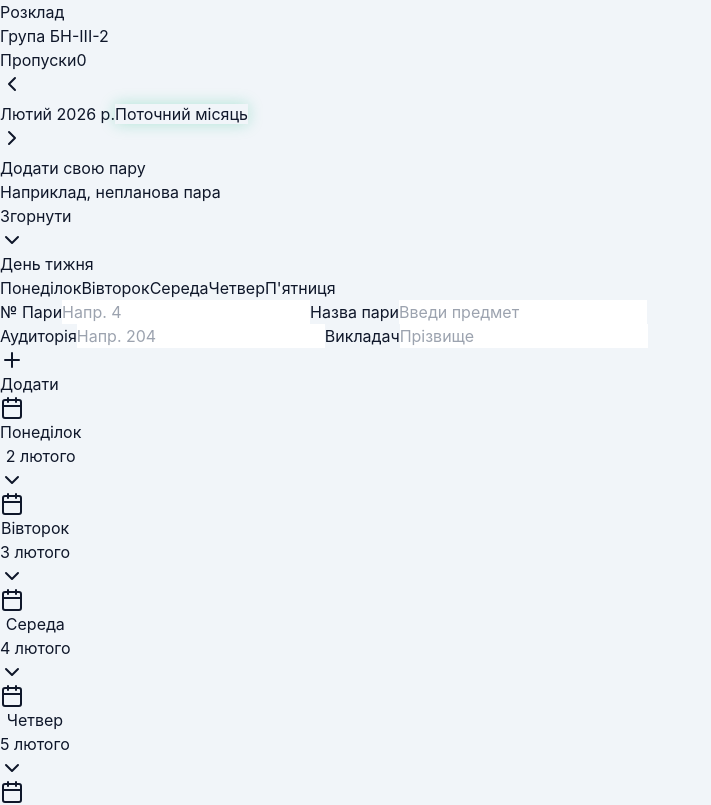
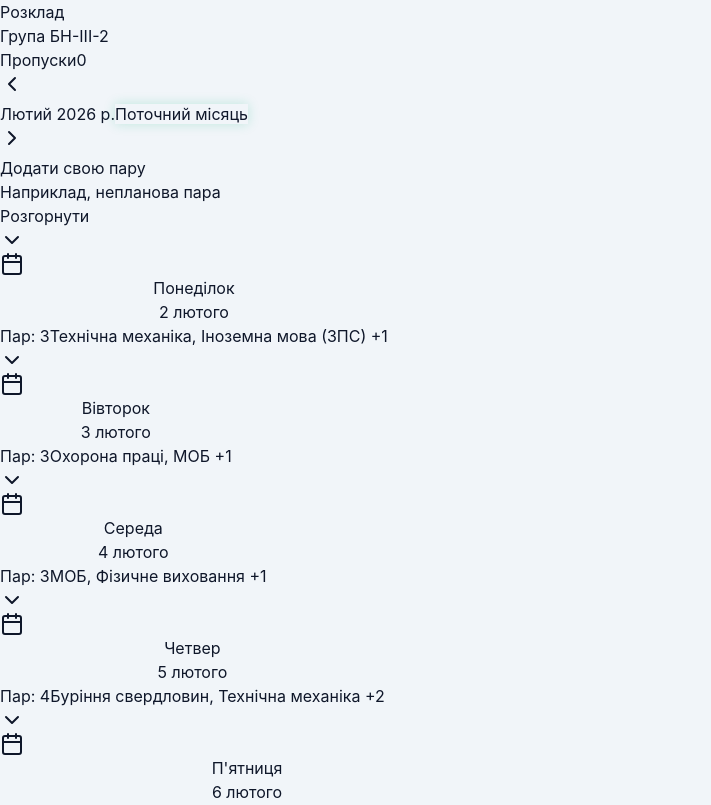
Before and after one commit to xx0loxi/calendar-2.0, a React (Vite) app: page / in a window 1280 px wide. Shown: the top 805 px of the page, without its empty margins (0-711 px from the left). Built offline with nearby package versions, Linux system fonts and the light colour scheme.

Commit message:
Collapse add-lesson form by default

```diff
--- a/src/App.tsx
+++ b/src/App.tsx
@@ -146,7 +146,7 @@ function App() {
   const [formRoom, setFormRoom] = useState('');
   const [formTeacher, setFormTeacher] = useState('');
   const [formIndex, setFormIndex] = useState('');
-  const [isFormOpen, setIsFormOpen] = useState(true);
+  const [isFormOpen, setIsFormOpen] = useState(false);
   const [openDays, setOpenDays] = useState<Set<string>>(() => new Set());
 
   const getNextIndex = (dayId: string) => {
@@ -227,7 +227,11 @@ function App() {
               <h1 className="text-xl font-bold text-slate-900 dark:text-slate-100 leading-tight">Розклад</h1>
               <p className="text-xs text-slate-500 dark:text-slate-400 font-medium">Група БН-ІІІ-2</p>
             </div>
-            <div className="flex items-center gap-2 bg-red-50/90 dark:bg-red-950/40 text-red-700 dark:text-red-300 px-3 py-1.5 rounded-full border border-red-100 dark:border-red-900/60 shadow-sm">
+            <div className={`flex items-center gap-2 px-3 py-1.5 rounded-full border shadow-sm transition-all ${
+              monthMissedCount > 0
+                ? 'bg-red-50/90 dark:bg-red-950/40 text-red-700 dark:text-red-300 border-red-200 dark:border-red-900/70 shadow-red-100/60 dark:shadow-red-950/40'
+                : 'bg-slate-50/90 dark:bg-slate-800/70 text-slate-500 dark:text-slate-300 border-slate-200 dark:border-slate-700'
+            }`}>
               <span className="text-xs font-bold uppercase tracking-wider">Пропуски</span>
               <span className="font-bold text-lg leading-none">{monthMissedCount}</span>
             </div>
@@ -244,7 +248,9 @@ function App() {
             <div className="flex flex-col items-center gap-0.5">
               <span className="text-sm font-semibold text-slate-900 dark:text-slate-100">{monthTitle}</span>
               {isCurrentMonth && (
-                <span className="text-[11px] font-semibold text-emerald-600 dark:text-emerald-400 glow-soft">Поточний місяць</span>
+                <span className="text-[11px] font-semibold text-emerald-700 dark:text-emerald-300 bg-emerald-50/90 dark:bg-emerald-900/40 border border-emerald-200 dark:border-emerald-900/60 px-2 py-0.5 rounded-full shadow-sm glow-soft">
+                  Поточний місяць
+                </span>
               )}
             </div>
             <button
@@ -362,6 +368,9 @@ function App() {
           const allLessons = [...day.lessons, ...extraLessons].slice().sort((a, b) => a.index - b.index);
           const dayKey = `${day.dayId}-${day.date.toISOString()}`;
           const isOpen = openDays.has(dayKey);
+          const lessonCount = allLessons.length;
+          const previewSubjects = allLessons.slice(0, 2).map(lesson => lesson.subject).join(', ');
+          const moreCount = lessonCount > 2 ? lessonCount - 2 : 0;
           const missedCount = allLessons.reduce((acc, lesson) => {
             const lessonKey = `${dayKey}:${lesson.id}`;
             return missedLessons.has(lessonKey) ? acc + 1 : acc;
@@ -380,9 +389,17 @@ function App() {
               <div className="flex-1 min-w-0">
                 <h2 className="font-semibold text-slate-800 dark:text-slate-100 text-sm leading-tight">{day.dayName}</h2>
                 <span className="text-[11px] font-semibold text-slate-500 dark:text-slate-300">{dateLabel}</span>
+                {!isOpen && (
+                  <div className="text-[11px] text-slate-500 dark:text-slate-400 mt-0.5 flex flex-wrap gap-x-2 gap-y-0.5">
+                    <span className="font-semibold text-slate-600 dark:text-slate-300">Пар: {lessonCount}</span>
+                    {previewSubjects && (
+                      <span className="truncate max-w-[160px]">{previewSubjects}{moreCount > 0 ? ` +${moreCount}` : ''}</span>
+                    )}
+                  </div>
+                )}
               </div>
               {!isOpen && missedCount > 0 && (
-                <span className="min-w-[24px] h-6 px-1 rounded-full bg-red-100 dark:bg-red-900/60 text-red-700 dark:text-red-200 text-xs font-bold flex items-center justify-center border border-red-200 dark:border-red-800/70">
+                <span className="min-w-[24px] h-6 px-1 rounded-full bg-red-100 dark:bg-red-900/60 text-red-700 dark:text-red-200 text-xs font-bold flex items-center justify-center border border-red-200 dark:border-red-800/70 shadow-sm shadow-red-100/70 dark:shadow-red-950/50">
                   {missedCount}
                 </span>
               )}
--- a/vite.config.ts
+++ b/vite.config.ts
@@ -2,7 +2,7 @@ import { defineConfig } from 'vite'
 import react from '@vitejs/plugin-react'
 
 // https://vitejs.dev/config/
-export default defineConfig({
+export default defineConfig(({ command }) => ({
   plugins: [react()],
-  base: '/calendar-2.0/',
-})
+  base: command === 'build' ? '/calendar-2.0/' : '/',
+}))
```
